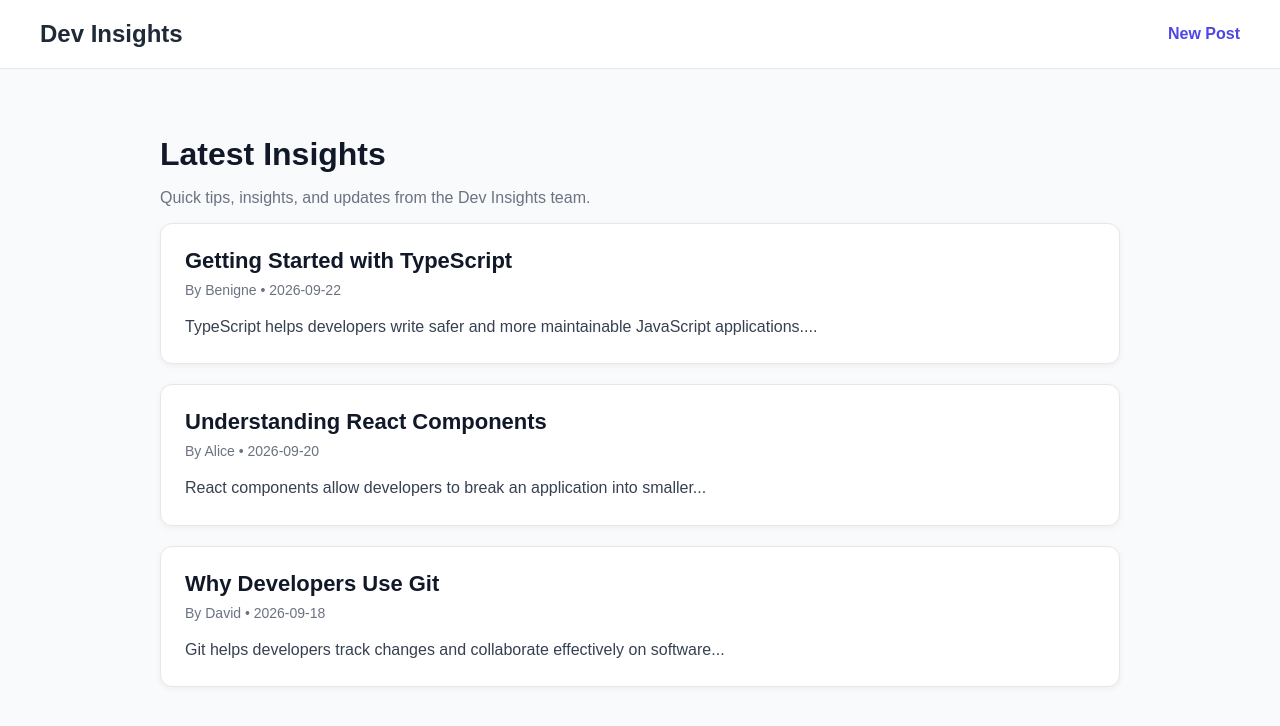
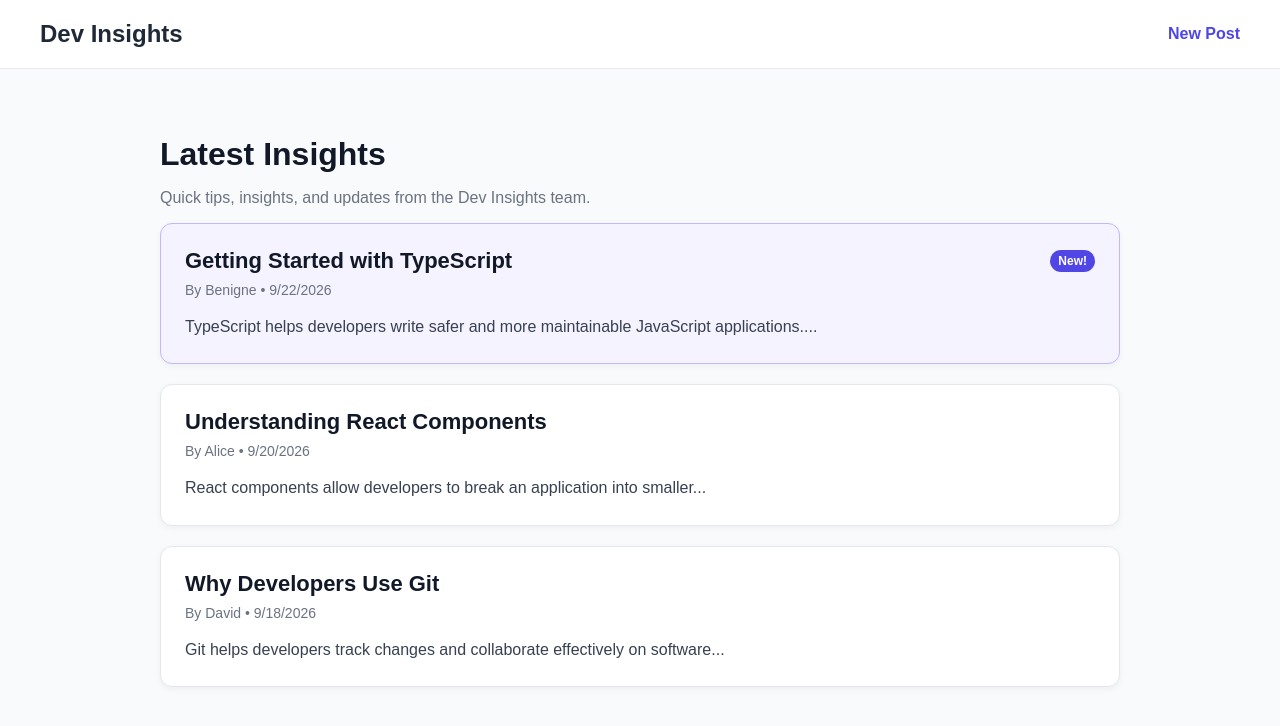
Before and after one commit to benigne811/Mini-Blog-Project, a React (Vite) app in the folder dev-insights-mini-blog/: page / in a window 1280 px wide. Shown: the top 726 px of the page. Built offline with nearby package versions, Linux system fonts and the light colour scheme.

Commit message:
feat: add conditional post styling and new badge

```diff
--- a/dev-insights-mini-blog/src/components/PostList.tsx
+++ b/dev-insights-mini-blog/src/components/PostList.tsx
@@ -10,7 +10,7 @@ function PostList() {
       author: 'Benigne',
       content:
         'TypeScript helps developers write safer and more maintainable JavaScript applications.',
-      date: '2026-09-22',
+      date: '2026-09-22T09:00:00',
     },
     {
       id: 2,
@@ -18,7 +18,7 @@ function PostList() {
       author: 'Alice',
       content:
         'React components allow developers to break an application into smaller reusable pieces.',
-      date: '2026-09-20',
+      date: '2026-09-20T10:00:00',
     },
     {
       id: 3,
@@ -26,7 +26,7 @@ function PostList() {
       author: 'David',
       content:
         'Git helps developers track changes and collaborate effectively on software projects.',
-      date: '2026-09-18',
+      date: '2026-09-18T10:00:00',
     },
   ];
 
--- a/dev-insights-mini-blog/src/components/post.css
+++ b/dev-insights-mini-blog/src/components/post.css
@@ -6,14 +6,26 @@
   box-shadow: 0 2px 6px rgba(0, 0, 0, 0.05);
 }
 
+.post--featured {
+  background-color: #f5f3ff;
+  border-color: #c4b5fd;
+}
+
+.post-header {
+  display: flex;
+  align-items: center;
+  justify-content: space-between;
+  gap: 16px;
+}
+
 .post-title {
-  margin: 0 0 8px;
+  margin: 0;
   font-size: 22px;
   color: #111827;
 }
 
 .post-meta {
-  margin: 0 0 16px;
+  margin: 8px 0 16px;
   color: #6b7280;
   font-size: 14px;
 }
@@ -23,3 +35,14 @@
   color: #374151;
   line-height: 1.6;
 }
+
+.new-badge {
+  display: inline-block;
+  padding: 4px 8px;
+  border-radius: 999px;
+  background-color: #4f46e5;
+  color: #ffffff;
+  font-size: 12px;
+  font-weight: 700;
+  white-space: nowrap;
+}
--- a/dev-insights-mini-blog/src/components/post.tsx
+++ b/dev-insights-mini-blog/src/components/post.tsx
@@ -1,5 +1,4 @@
 import './Post.css';
-
 import type { PostType } from '../types/post';
 
 interface PostProps {
@@ -7,17 +6,32 @@ interface PostProps {
 }
 
 function Post({ post }: PostProps) {
+  const postedDate = new Date(post.date);
+  const now = new Date();
+
+  const hoursSincePosted =
+    (now.getTime() - postedDate.getTime()) / (1000 * 60 * 60);
+
+  const isNew = hoursSincePosted >= 0 && hoursSincePosted <= 24;
+  const isFeaturedAuthor = post.author === 'Benigne';
+
   return (
-    <article className="post">
-      <h3 className="post-title">{post.title}</h3>
+    <article
+      className={`post ${isFeaturedAuthor ? 'post--featured' : ''}`}
+    >
+      <div className="post-header">
+        <h3 className="post-title">{post.title}</h3>
+
+        {isNew && <span className="new-badge">New!</span>}
+      </div>
 
       <p className="post-meta">
-        By {post.author} • {post.date}
+        By {post.author} • {postedDate.toLocaleDateString()}
       </p>
 
       <p className="post-content">
-  {post.content.split(' ').slice(0, 10).join(' ')}...
-</p>
+        {post.content.split(' ').slice(0, 10).join(' ')}...
+      </p>
     </article>
   );
 }
```
